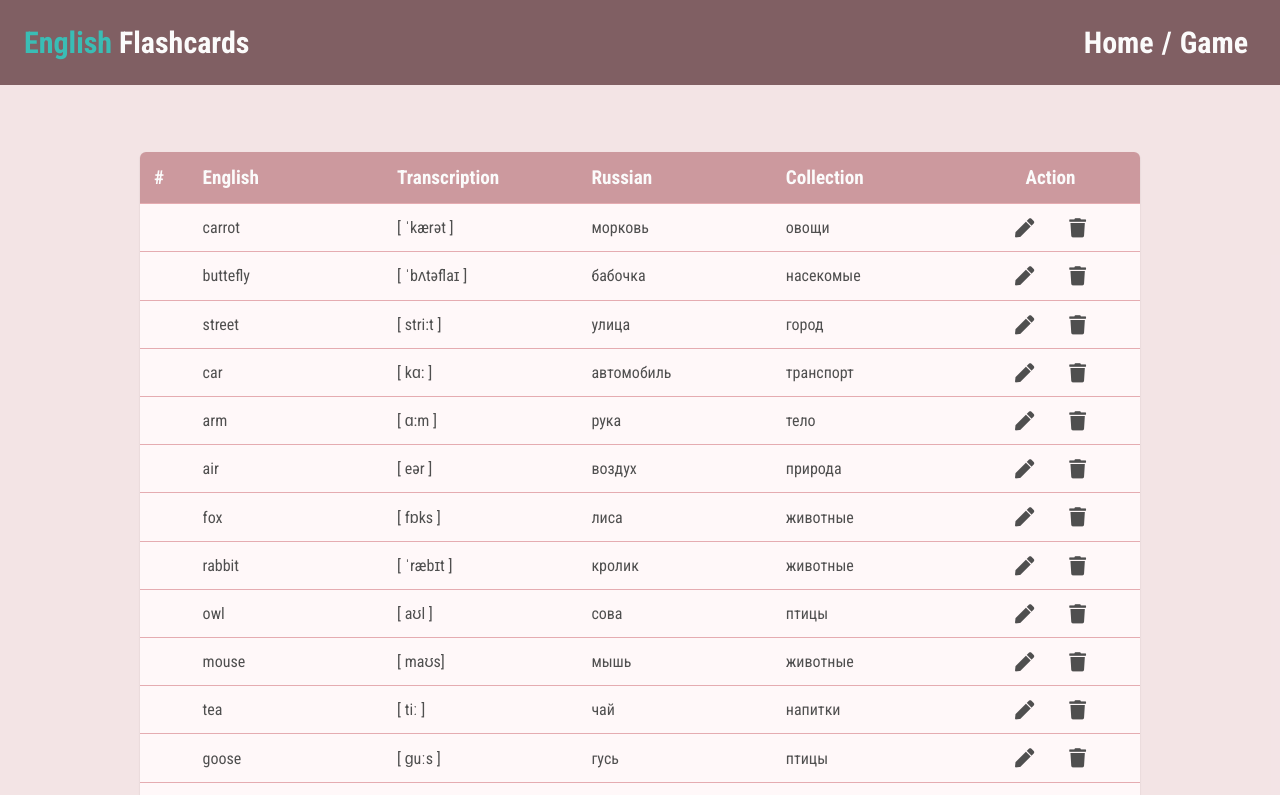
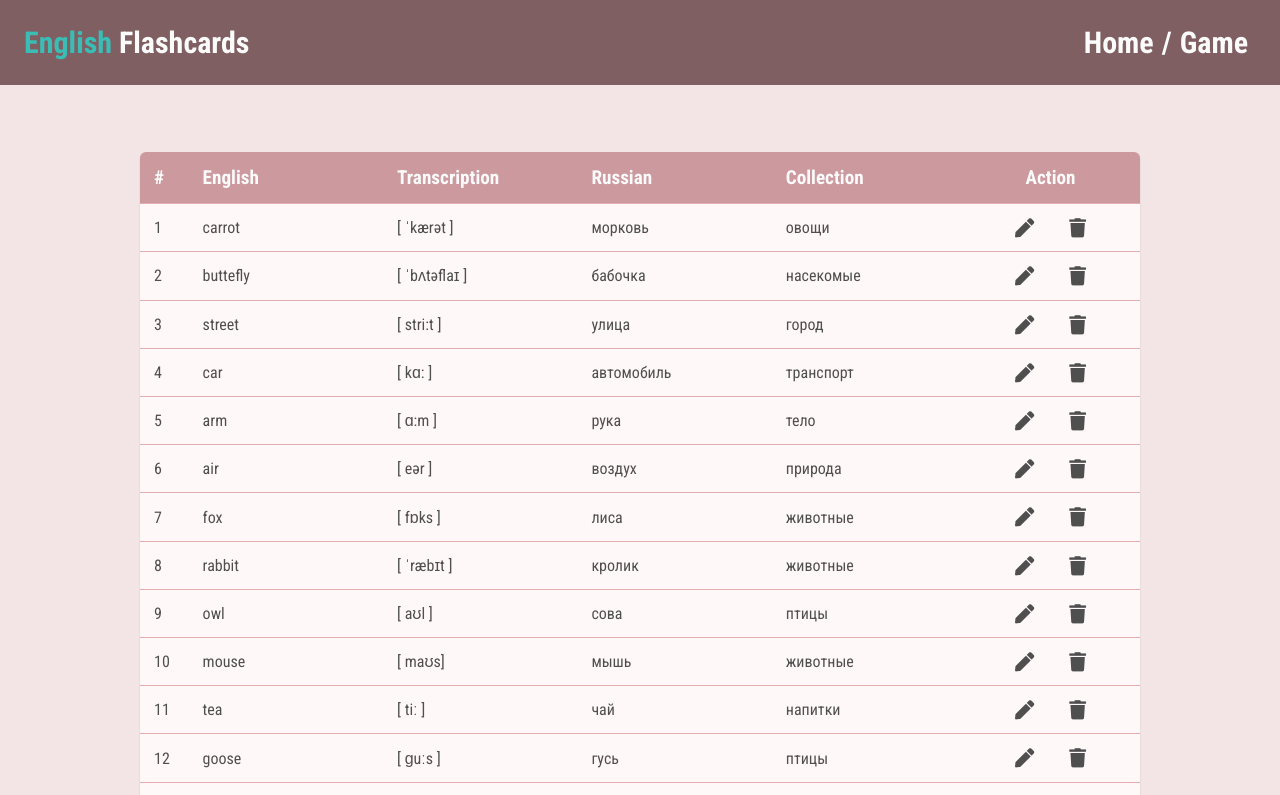
Before and after one commit to AlenaGM/flashcards-app, a React (Create React App) app: page / in a window 1280 px wide. Shown: the top 795 px of the page. Built offline with nearby package versions, Linux system fonts and the light colour scheme.

Commit message:
id fixed

```diff
--- a/src/components/table/Table.js
+++ b/src/components/table/Table.js
@@ -21,6 +21,7 @@ const Table = () => {
                     words.map((word) =>
                         <tr className="table__row" key={word.id}>
                             <Row
+                                id={word.id}
                                 english={word.english}
                                 transcription={word.transcription}
                                 russian={word.russian}
```
